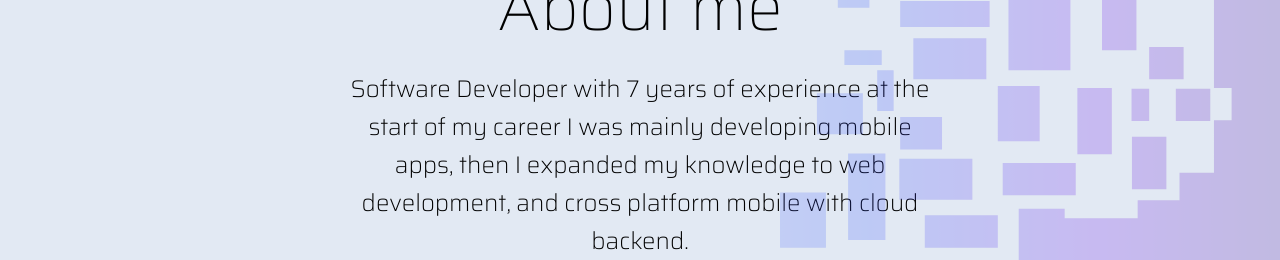
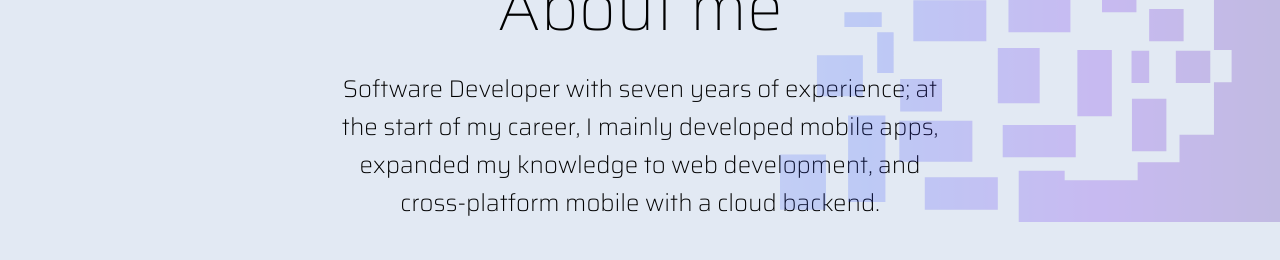
Before and after one commit to Lamba15/nouraboelsoud-frontend, a React (Create React App) app: page / in a window 1280 px wide. Shown: the part 826-1086 px from the top of the page. After the commit the page ends 1048 px from the top, so only its background shows below. Built offline with nearby package versions, Linux system fonts and the light colour scheme; no server answers.

Commit message:
koka fixes and notices and text upgrade

```diff
--- a/src/App.tsx
+++ b/src/App.tsx
@@ -80,7 +80,7 @@ function App() {
 						</a>
 
 						<p>
-							from crm/erp to e-commerce to any custom System <br/>
+							from CRM/ERP to E-commerce to any custom System <br/>
 							passion and innovation fill my heart.
 						</p>
 					</div>
--- a/src/components/AboutMe.tsx
+++ b/src/components/AboutMe.tsx
@@ -9,9 +9,8 @@ function AboutMe() {
 			</h1>
 
 			<p>
-				Software Developer with 7 years of experience at the start of my career I was
-				mainly developing mobile apps, then I expanded my knowledge to web development,
-				and cross platform mobile with cloud backend.
+				Software Developer with seven years of experience; at the start of my career, I mainly developed mobile
+				apps, expanded my knowledge to web development, and cross-platform mobile with a cloud backend.
 			</p>
 		</div>
 	);
--- a/src/styles/main.scss
+++ b/src/styles/main.scss
@@ -143,6 +143,7 @@ body {
     height: 190px;
     font-size: 24px;
     flex-grow: 2;
+    position: relative;
 
     img {
       filter: brightness(0);
@@ -157,6 +158,7 @@ body {
       transition: all 300ms;
       opacity: 0;
       transform: translateY(-50px);
+      max-width: 90%;
     }
 
     &:hover img {
```
